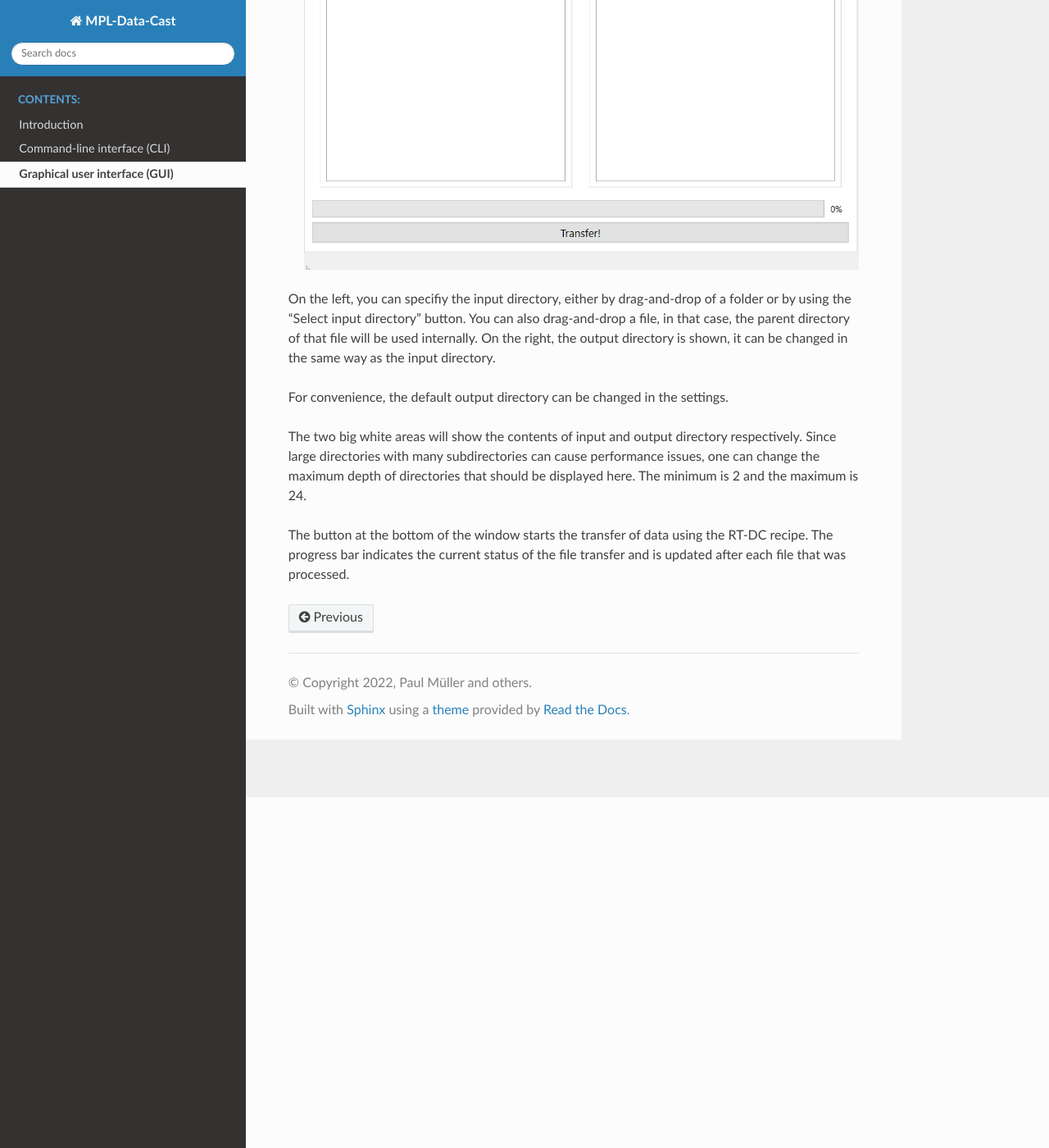
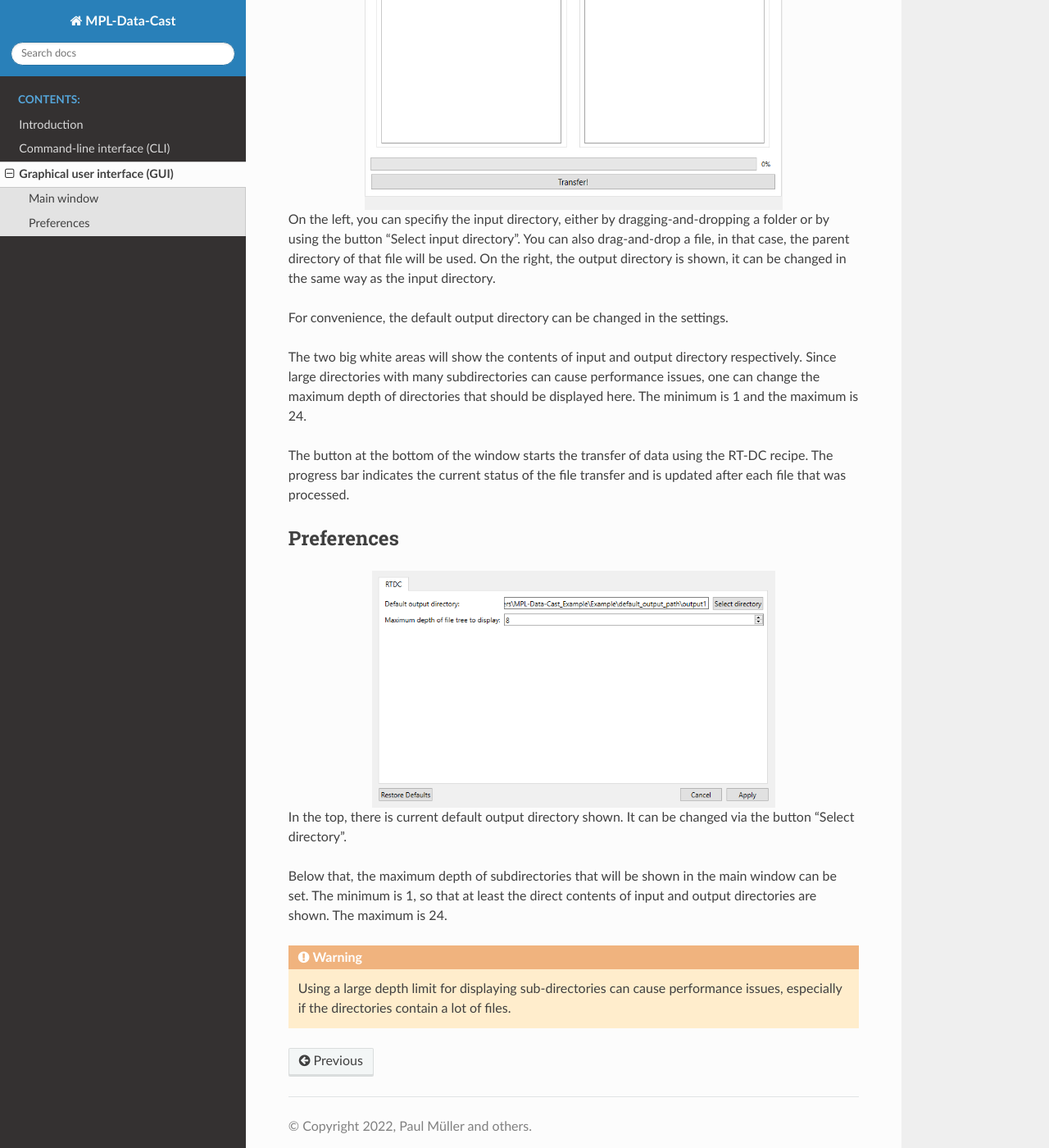
Before and after one commit to GuckLab/MPL-Data-Cast, a Sphinx documentation site: the page built from docs/sec_gui.rst, in a window 1280 px wide and 1400 px high, scrolled down 428 px. Shown: the whole window at 82% size. Built offline with Sphinx 7.4.7 and the Read the Docs theme 2.0.0, drawn with Linux system fonts in a browser that asks for light colours; the version number could not be read and is left out.

Commit message:
small refactor and updating docs

```diff
--- a/docs/scrots/make_scrots_ui.py
+++ b/docs/scrots/make_scrots_ui.py
@@ -1,13 +1,16 @@
 """Screenshots for documentation """
 import sys
-from PyQt6 import QtCore
 from PyQt6.QtWidgets import QApplication
 
 from mpl_data_cast.gui.main import MPLDataCast
+from mpl_data_cast.gui.preferences import Preferences
 
 app = QApplication(sys.argv)
 
 mw = MPLDataCast()
 mw.grab().save("ui_main.png")
 
+prf = Preferences(mw)
+prf.grab().save("ui_preferences.png")
+
 mw.close()
--- a/docs/sec_gui.rst
+++ b/docs/sec_gui.rst
@@ -6,15 +6,19 @@ Graphical user interface (GUI)
 The GUI is an easy to use way to use MPL-Data-Cast. The main window consists
 of a tab for data of each experiment type, like, e. g. RT-DC.
 
+
+Main window
+-----------
+
 .. image:: scrots/ui_main.png
     :target: _images/ui_main.png
-    :align: right
-    :scale: 70%
+    :align: center
+    :scale: 66%
 
-On the left, you can specifiy the input directory, either by drag-and-drop of
-a folder or by using the "Select input directory" button.
+On the left, you can specifiy the input directory, either by dragging-and-dropping
+a folder or by using the button "Select input directory".
 You can also drag-and-drop a file, in that case, the parent directory of that
-file will be used internally. On the right, the output directory is shown, it
+file will be used. On the right, the output directory is shown, it
 can be changed in the same way as the input directory.
 
 For convenience, the default output directory can be changed in the settings.
@@ -22,8 +26,27 @@ For convenience, the default output directory can be changed in the settings.
 The two big white areas will show the contents of input and output directory
 respectively. Since large directories with many subdirectories can cause
 performance issues, one can change the maximum depth of directories that should
-be displayed here. The minimum is 2 and the maximum is 24.
+be displayed here. The minimum is 1 and the maximum is 24.
 
 The button at the bottom of the window starts the transfer of data using
 the RT-DC recipe. The progress bar indicates the current status of the file
 transfer and is updated after each file that was processed.
+
+Preferences
+-----------
+
+.. image:: scrots/ui_preferences.png
+    :target: _images/ui_main.png
+    :align: center
+    :scale: 70%
+
+In the top, there is current default output directory shown. It can be changed
+via the button "Select directory".
+
+Below that, the maximum depth of subdirectories that will be shown in the
+main window can be set. The minimum is 1, so that at least the direct contents
+of input and output directories are shown. The maximum is 24.
+
+.. warning::
+    Using a large depth limit for displaying sub-directories can cause performance
+    issues, especially if the directories contain a lot of files.
```
Also changed, not shown: docs/sec_intro.rst (+11 -6 lines), docs/scrots/ui_main.png, docs/scrots/ui_preferences.png (added), 5 other files.
